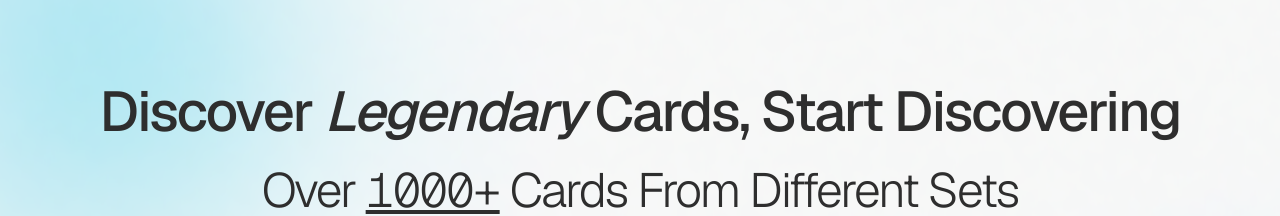
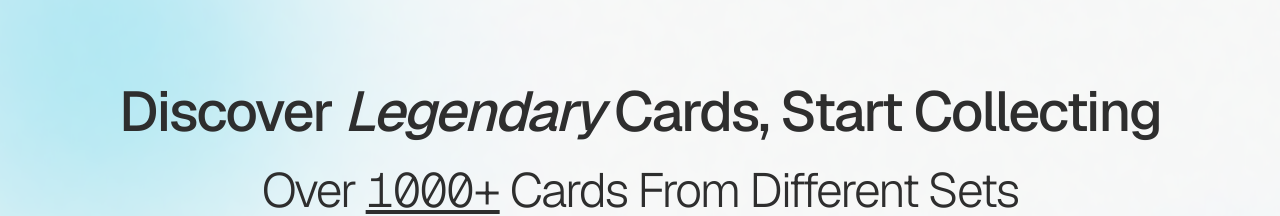
Before and after one commit to tabularization/cs391-final-project, a Next.js app: page / in a window 1280 px wide. Shown: the part 137-353 px from the top of the page. Built offline with nearby package versions, Linux system fonts and the light colour scheme.

Commit message:
ui tweak 2

```diff
--- a/app/page.tsx
+++ b/app/page.tsx
@@ -5,14 +5,14 @@ export default function Home() {
   return (
     <div className="relative flex flex-col text-[#2E2E2E] h-full mt-30 items-center justify-start font-sans tracking-[-2px]">
       <div className="fixed inset-0 bg-[url('/bg5.png')] bg-cover bg-top-left blur-[4px] z-[-1] animate-bg-zoom"></div>
-      <h1 className="text-[3.5rem] font-[500] capitalize">Discover <span className="italic tracking-[-2px]">legendary</span> cards, Start Discovering</h1>
+      <h1 className="text-[3.5rem] font-[500] capitalize">Discover <span className="italic tracking-[-2px]">legendary</span> cards, Start Collecting</h1>
       <h2 className="text-[3rem] font-sans font-[300]">Over <span className="font-mono underline">1000+</span> Cards From Different Sets</h2>
       <Link href="/sets">
         <button className="border cursor-pointer rounded-[60] text-[1.2rem] mt-10 py-3 px-10 tracking-[1.5px] font-[500] uppercase text-gray-900">
           Open pack
         </button>
       </Link>
-      <Image src="/img1.png" alt="Picture drawing of 2 people playing cards." height={400} width={600} />
+      <Image src="/img1.png" alt="Picture drawing of 2 people playing cards." draggable={false} height={400} width={600} />
     </div>
   );
 }
```
